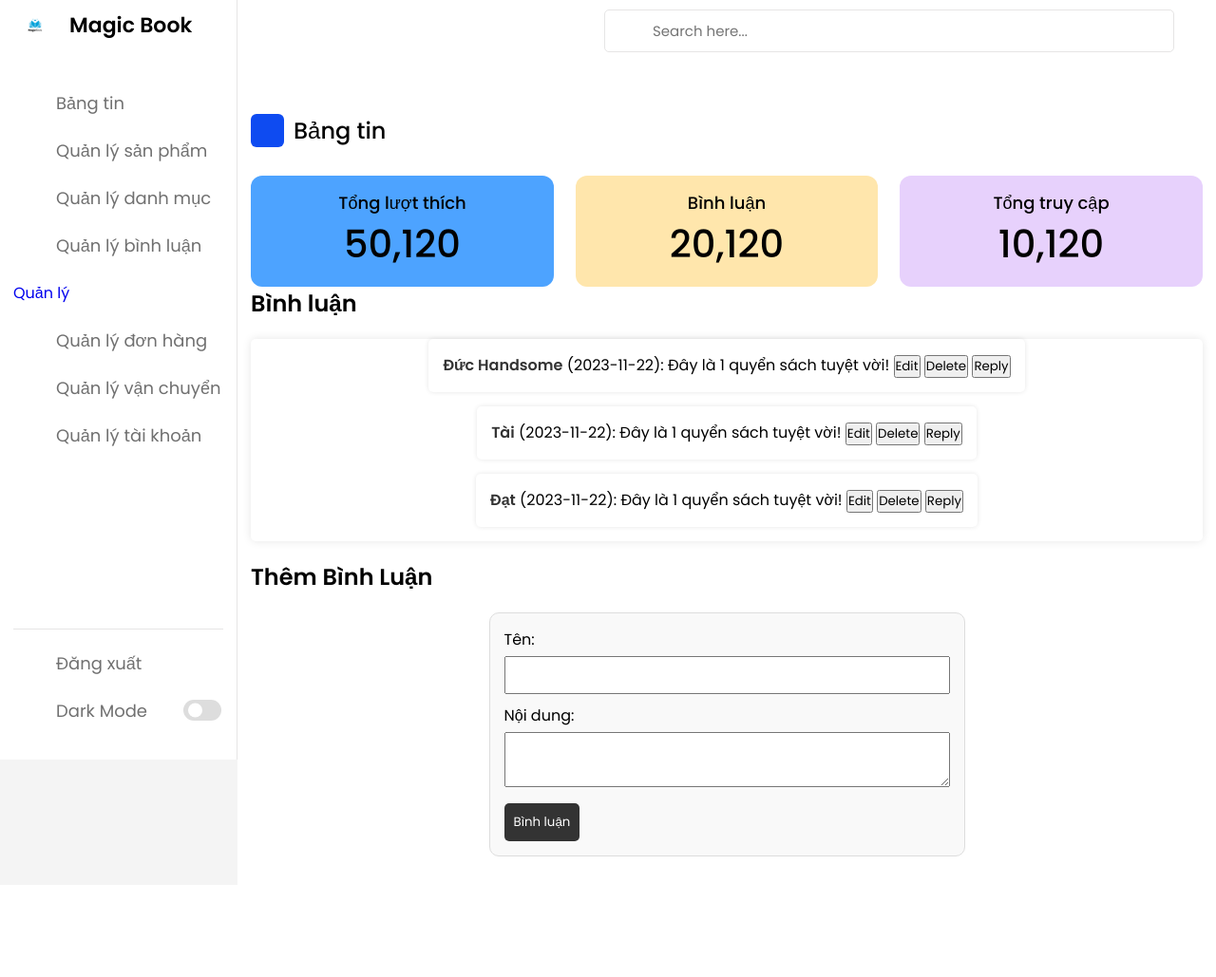
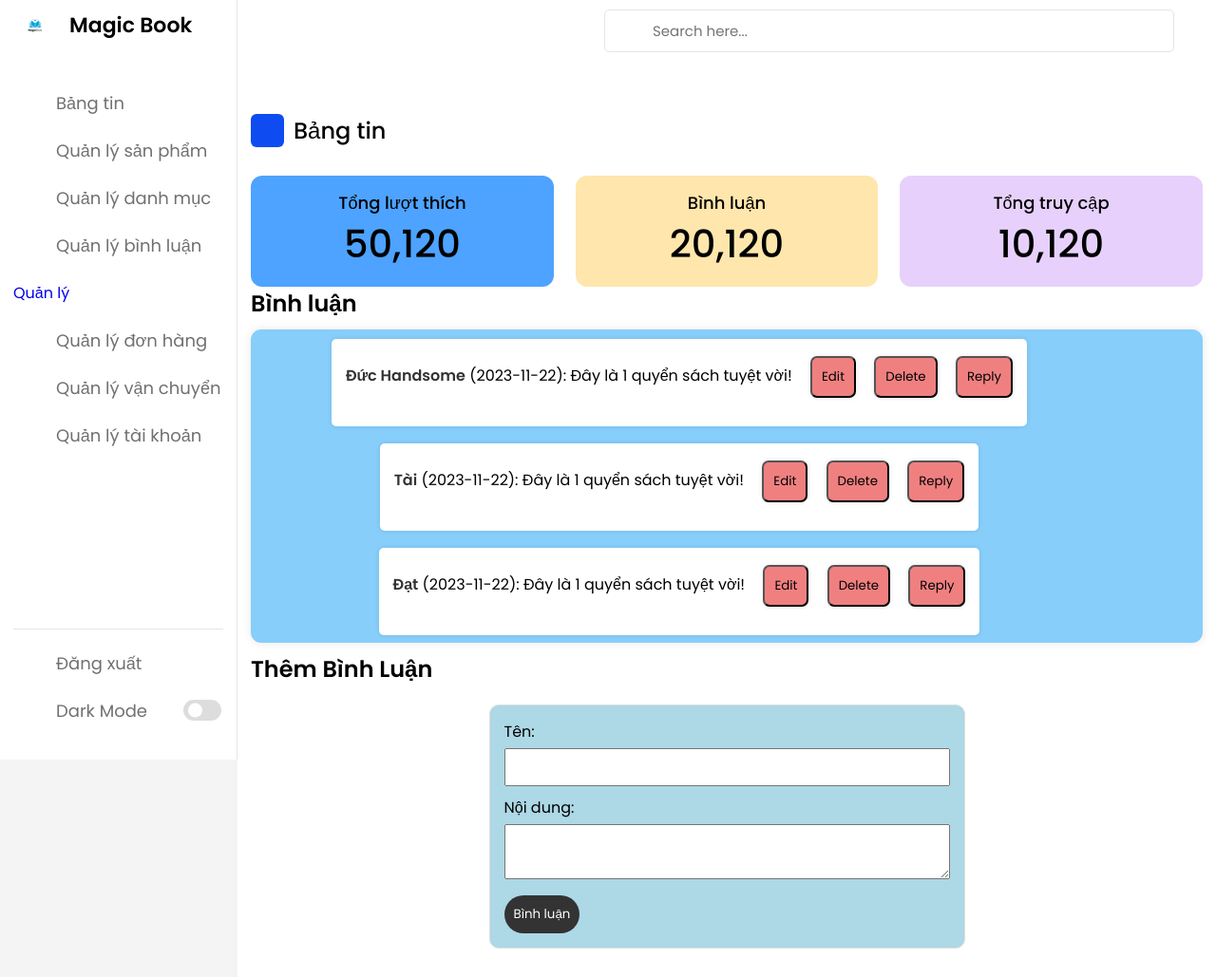
Before and after one commit to taitbtph35535/nhom10_duan1, a PHP site: page /binhluan.html in a window 1280 px wide. Shown: the whole page at 95% size. Before the commit the page ends 902 px from the top, so only its background shows below. Run offline with PHP 8.4, Linux system fonts and the light colour scheme.

Commit message:
cập nhật cuối

```diff
--- a/admin-html-css/admin.css
+++ b/admin-html-css/admin.css
@@ -369,19 +369,20 @@ nav.close ~ .dashboard .top{
   }
 #comment-list {
     list-style: none;
-    padding: 0;
+    padding: 10;
     display: flex;
     flex-direction: column;
     align-items: center;
+    margin: 10px;
 }
 #comment-list {
     max-width: 2000px;
-    margin: 20px auto;
-    background-color: #fff;
-    padding: 20px;
+    margin: 10px auto;
+    padding: 50px;
     box-sizing: border-box;
-    border-radius: 5px;
+    border-radius: 11px;
     box-shadow: 0 0 10px rgba(0, 0, 0, 0.1);
+    background-color: lightskyblue;
 
 }
 #commentForm {
@@ -391,6 +392,7 @@ nav.close ~ .dashboard .top{
     border: 1px solid #ddd;
     background-color: #f9f9f9;
     border-radius: 10px;
+    background-color: lightblue;
   }
 /* Thêm các kiểu CSS nếu cần thiết */
 
@@ -417,8 +419,10 @@ body {
 }
 
 #comment-list li {
+    margin-right: 100px;
+    margin-top: 10px;
     background-color: #fff;
-    margin-bottom: 15px;
+    margin-bottom: 8px;
     padding: 15px;
     border-radius: 5px;
     box-shadow: 0 0 5px rgba(0, 0, 0, 0.1);
@@ -427,7 +431,16 @@ body {
 #comment-list strong {
     color: #333;
 }
-
+#comment-list button{
+    margin-left: 15px;
+    margin-top: 3px;
+    background-color: lightcoral;
+    margin-bottom: 15px;
+    padding: 10px;
+    border-radius: 7px;
+    box-shadow: 0 0 5px rgba(0, 0, 0, 0.1);
+    align-items:slide__left;
+}
 #commentForm {
     margin-top: 20px;
 }
@@ -450,7 +463,7 @@ body {
     color: #fff;
     padding: 10px;
     border: none;
-    border-radius: 5px;
+    border-radius: 100px;
     cursor: pointer;
 }
 @media (max-width: 1000px) {
```
